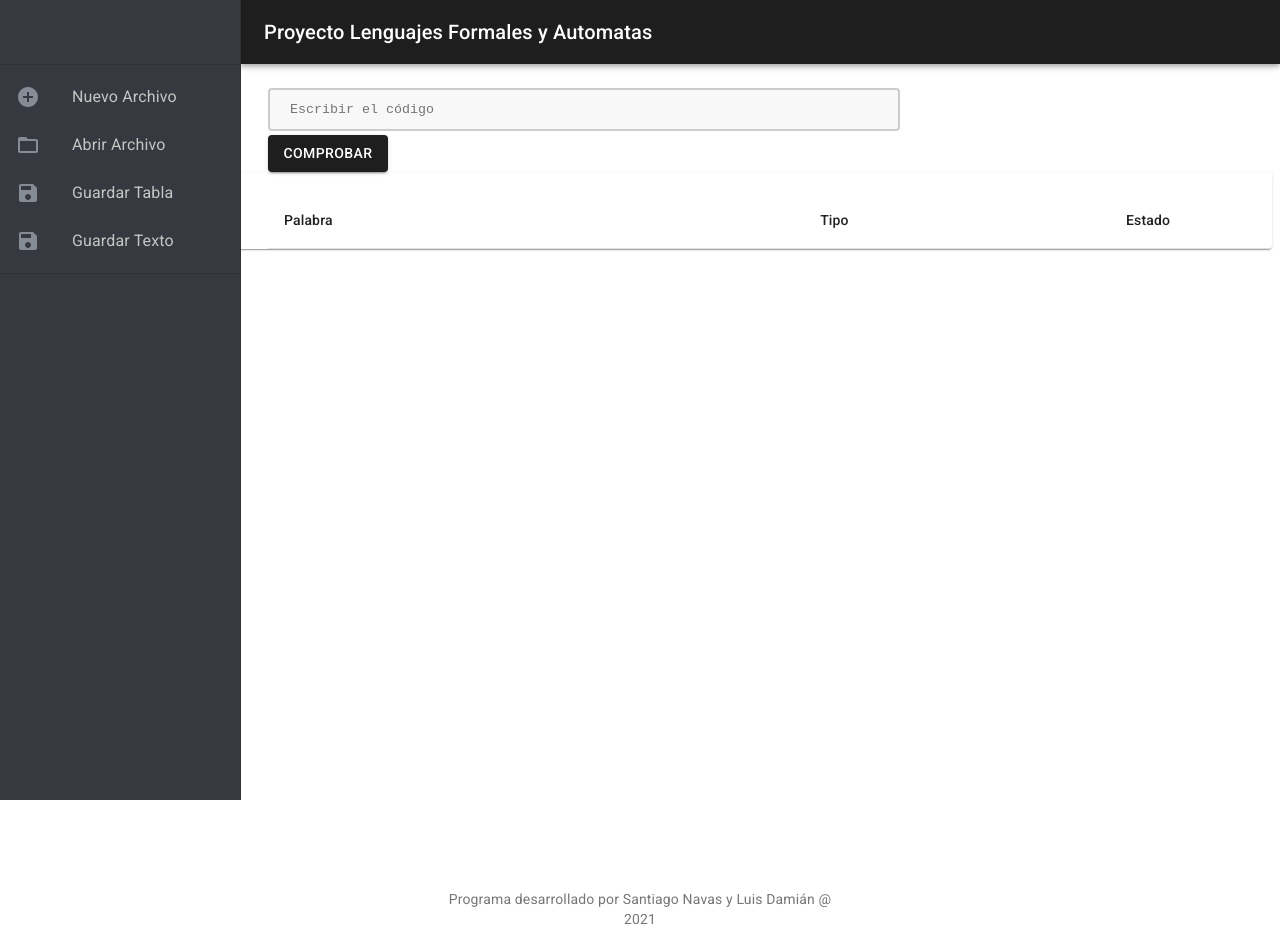
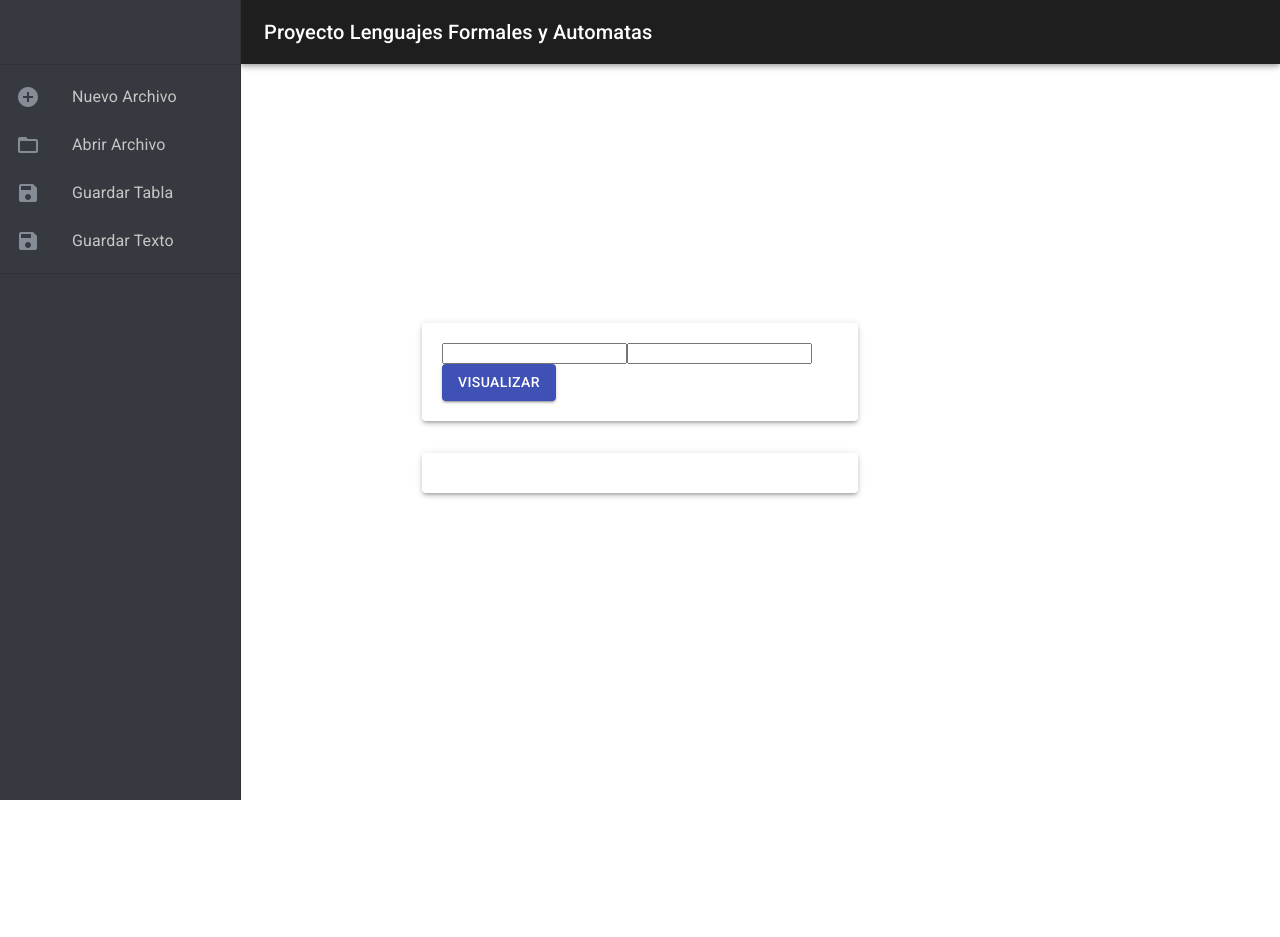
Before and after one commit to TatoBig/Proyecto-LenguajesFormales, a Next.js app: page / in a window 1280 px wide. After the commit the page ends 816 px from the top, so only its background shows below. Built offline with nearby package versions, Linux system fonts and the light colour scheme.

Commit message:
Validación de palabra a la expresión regular ingresada

```diff
--- a/components/Compilador.jsx
+++ b/components/Compilador.jsx
@@ -44,7 +44,7 @@ function Compilador(props) {
       />
       <Button className={classes.button} onClick={props.alClic} variant="contained" >
         Comprobar
-            </Button>
+      </Button>
       <Tabla tokens={props.tokens} />
     </React.Fragment>
   )
--- /dev/null
+++ b/components/Diagrama.js
@@ -0,0 +1,33 @@
+import React from 'react'
+import Typography from '@material-ui/core/Typography'
+
+const Diagrama = (props) => {
+    console.log(props.regex)
+
+
+
+    return (
+        <React.Fragment>
+            <Typography variant="h1" color="initial">
+                {props.regex}
+            </Typography>
+            <Typography variant="h1" color="initial">
+                {props.regex}
+            </Typography>
+            <Typography variant="h1" color="initial">
+                {props.regex}
+            </Typography>
+            <Typography variant="h1" color="initial">
+                {props.regex}
+            </Typography>
+            <Typography variant="h1" color="initial">
+                {props.regex}
+            </Typography>
+            <Typography variant="h1" color="initial">
+                {props.regex}
+            </Typography>
+        </React.Fragment>
+    )
+}
+
+export default Diagrama
--- a/package.json
+++ b/package.json
@@ -11,9 +11,12 @@
     "@material-ui/core": "^4.11.3",
     "@material-ui/icons": "^4.11.2",
     "@material-ui/lab": "^4.0.0-alpha.57",
+    "javascript-state-machine": "^3.1.0",
     "next": "10.0.9",
     "react": "17.0.1",
     "react-dom": "17.0.1",
+    "react-hook-form": "^7.3.4",
+    "vis-react": "^0.5.1",
     "yarn": "^1.22.10"
   }
 }
--- a/pages/index.js
+++ b/pages/index.js
@@ -1,17 +1,84 @@
 import React, { useState, useMemo, useRef, useCallback } from 'react'
 import Navbar from '../components/Navbar'
 import SideBar from '../components/SideBar'
-import Compilador from '../components/Compilador'
+import Diagrama from '../components/Diagrama'
 import { Diccionario } from '../components/Diccionario'
 import Footer from '../components/Footer'
+import { useForm } from "react-hook-form"
+import { makeStyles, Button, Paper, Typography } from '@material-ui/core'
+import styles from '../styles/Home.module.css'
+
+const useStyles = makeStyles((theme) => ({
+  root: {
+    display: 'flex',
+    width: `calc(100% - 240px)`,
+    marginLeft: 260,
+    marginTop: 80,
+  },
+  button: {
+    display: 'flex',
+    width: "120px",
+    marginLeft: 260,
+    color: "#ffffff",
+    backgroundColor: "#1E1E1E"
+  },
+  textarea: {
+    width: "50%",
+    height: "150px",
+    padding: "12px 20px",
+    boxSizing: "border-box",
+    border: "2px solid #ccc",
+    borderRadius: "4px",
+    backgroundColor: "#f8f8f8",
+    resize: "none",
+    marginLeft: 260,
+    marginTop: 80,
+  },
+  button: {
+    color: '#233044',
+    flexShrink: 1,
+    marginRight: 5
+  },
+  paper: {
+    margin: theme.spacing(1),
+    spacing: 2,
+    width: 500,
+    height: '100%'
+  },
+  rooteeer: {
+    flexGrow: 1,
+    padding: 20,
+    margin: theme.spacing(4)
+  },
+  input: {
+    margin: theme.spacing(2)
+  },
+  rooter: {
+    display: 'flex',
+    flexWrap: 'wrap',
+    '& > *': {
+      margin: theme.spacing(1),
+      width: theme.spacing(16),
+      height: theme.spacing(16),
+    },
+  },
+}))
 
 export default function Home() {
   //  ---- EXPRESIONES REGULARES ----
   let identificadores = /[a-z]([a-z]|[0-9])*/
   let numeros = /[0-9][0-9]*/
 
+  const classes = useStyles()
+
+  const { register, handleSubmit, watch, formState: { errors } } = useForm()
+
+
   const [objetos, setObjetos] = useState([])
   const [oracion, setOracion] = useState('')
+  const [regex, setRegex] = useState('')
+
+  let palabra = "Dibujo"
   let datos = []
 
   const limpiar = () => {
@@ -251,12 +318,57 @@ export default function Home() {
     crearArrayOracion()
   }
 
+  const onSubmit = data => {
+    try {
+      setRegex(data.regex)
+      const expresion = new RegExp(data.regex)
+      const result = expresion.exec(data.example)
+      if (result !== null) {
+        if (result[0] === data.example) {
+          console.log(`Palabra valida`)
+        } else {
+          console.log('La palabra nel')
+        }
+      } else {
+        console.log('La palabra nel')
+      }
+    } catch (e) {
+      console.log(e)
+      console.log('La expresión regular que ingresó es inválida')
+    }
+
+  }
+
+  const handleV = () => {
+
+  }
+
+
   return (
     <React.Fragment>
       <Navbar />
       <SideBar newArchivo={limpiar} openArchivo={openText} saveArchivo={saveTabla} saveTexto={saveTexto} open={open} cerrarAlerta={cerrarAlerta} />
-      <Compilador alCambio={handleChange} alClic={handleOnClick} tokens={objetos} defecto={oracion} />
-      <Footer />
+      {/* */}
+      <div className={styles.container}>
+        <div className={classes.paper}>
+          <Paper elevation={3} className={classes.rooteeer}>
+            <form onSubmit={handleSubmit(onSubmit)}>
+              <input  {...register("regex")} />
+              <input  {...register("example")} />
+              <Button variant="contained" onClick={handleV} color="primary" type="submit">
+                Visualizar
+              </Button>
+            </form>
+          </Paper>
+          <Paper elevation={3} className={classes.rooteeer}>
+            <Diagrama
+              enviado={"palabra"}
+              regex={regex}
+            />
+          </Paper>
+        </div>
+      </div>
+      {/* */}
     </React.Fragment>
   )
 }
```
Also changed, not shown: 2 other files (tests, documents, lock files or other folders).
